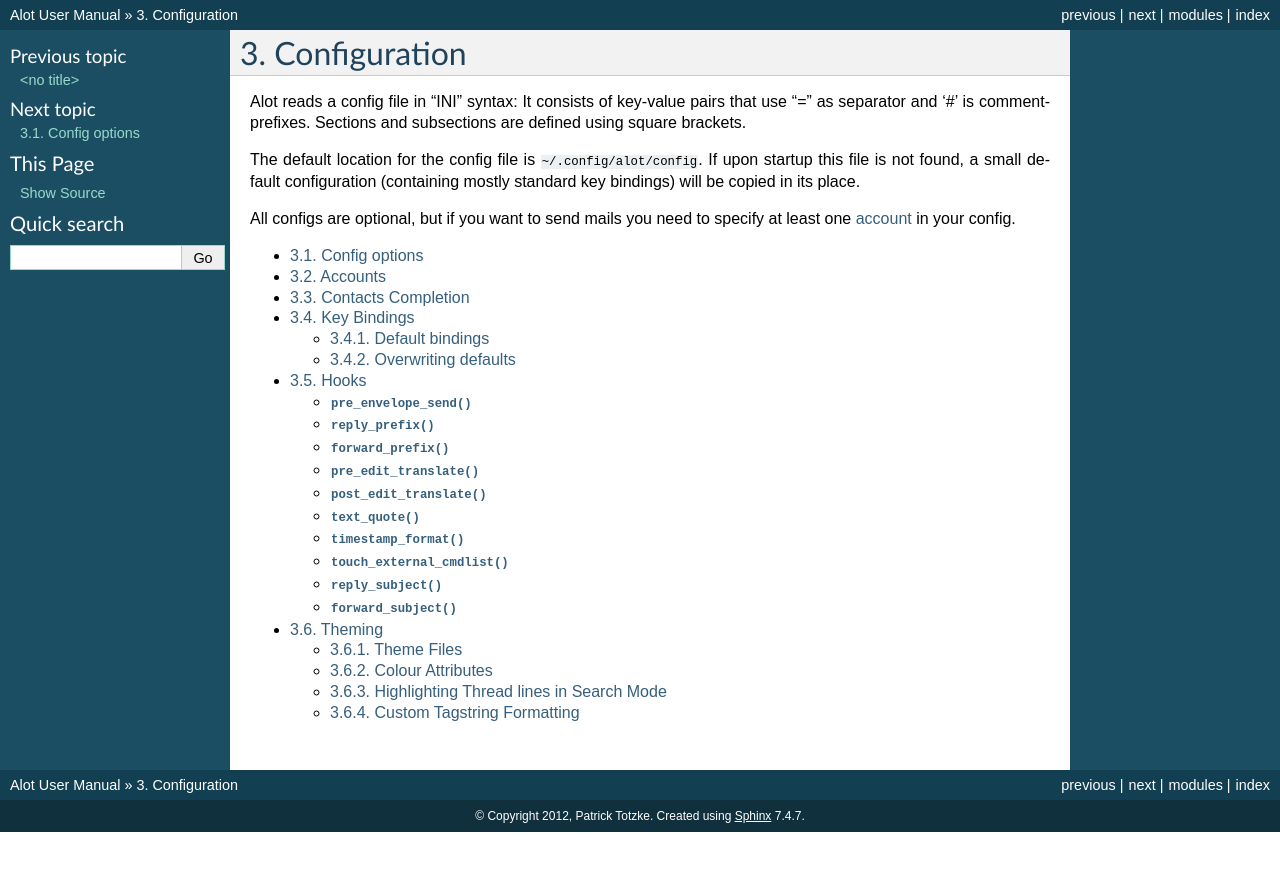
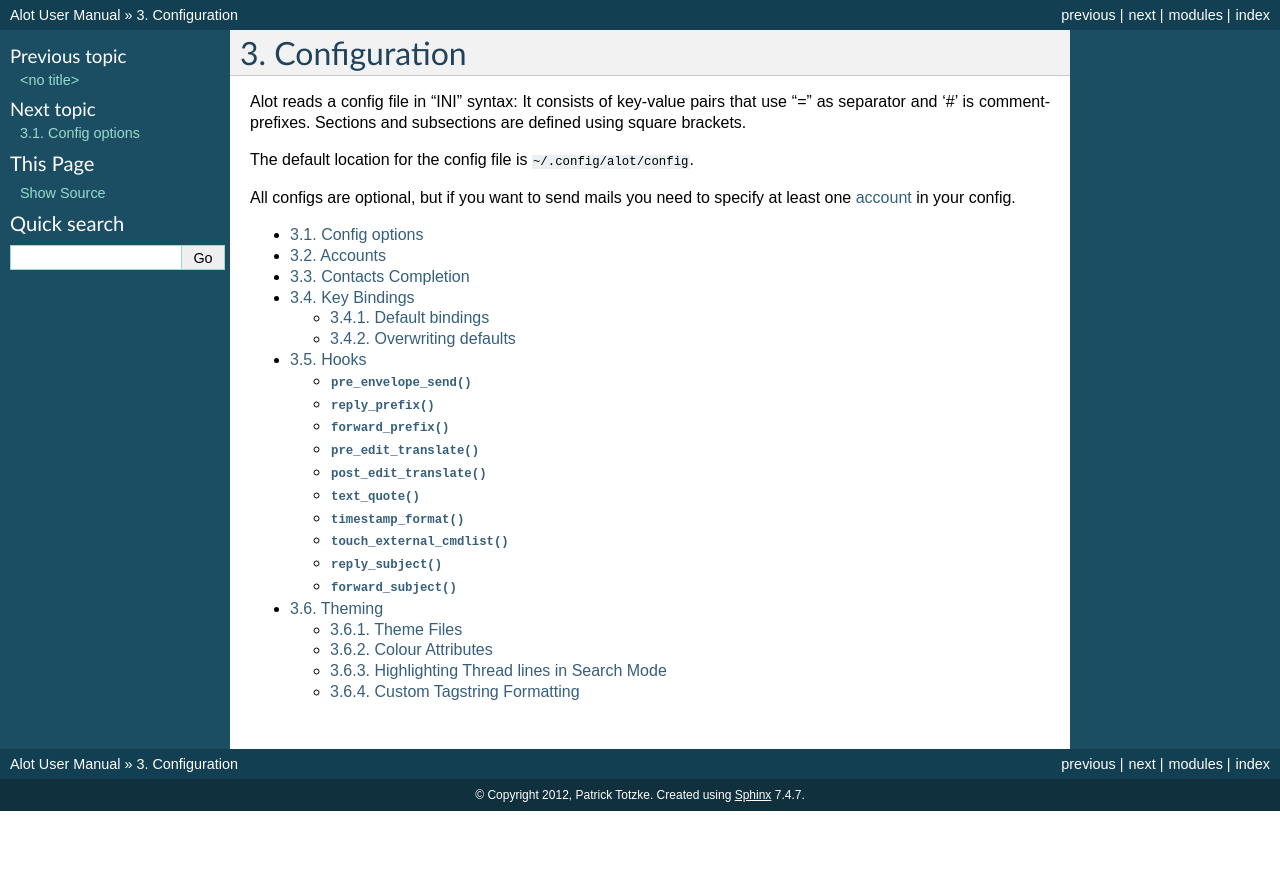
Before and after one commit to pazz/alot, a Sphinx documentation site: the page built from docs/source/configuration/index.rst, in a window 1280 px wide. Shown: the top 871 px of the page. Built offline with Sphinx 7.4.7, drawn with Linux system fonts in a browser that asks for light colours.

Commit message:
don't mention that first run creates default config
because it doesn't any more..
close #552

```diff
--- a/docs/source/configuration/index.rst
+++ b/docs/source/configuration/index.rst
@@ -8,9 +8,7 @@ Alot reads a config file in "INI" syntax:
 It consists of key-value pairs that use "=" as separator and '#' is comment-prefixes.
 Sections and subsections are defined using square brackets.
 
-The default location for the config file is :file:`~/.config/alot/config`. If
-upon startup this file is not found, a small default configuration (containing
-mostly standard key bindings) will be copied in its place.
+The default location for the config file is :file:`~/.config/alot/config`.
 
 All configs are optional, but if you want to send mails you need to specify at least one
 :ref:`account <config.accounts>` in your config.
```
